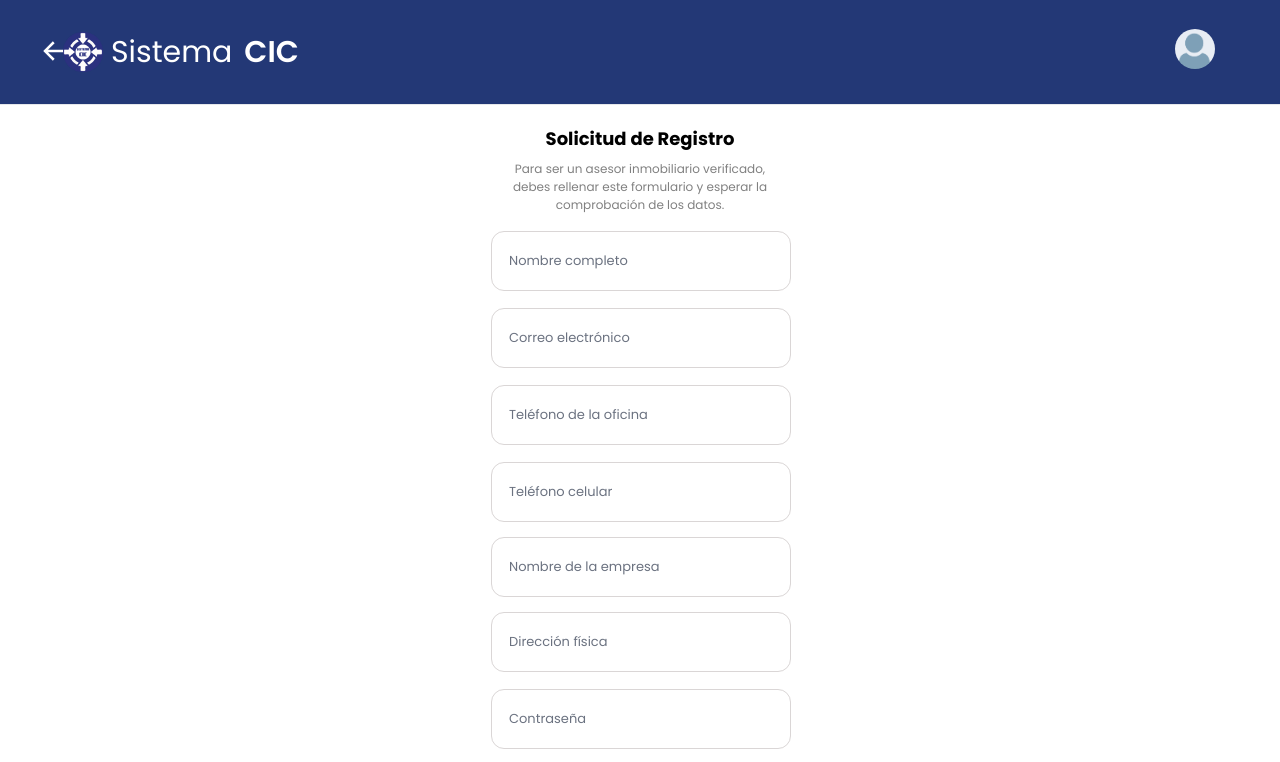
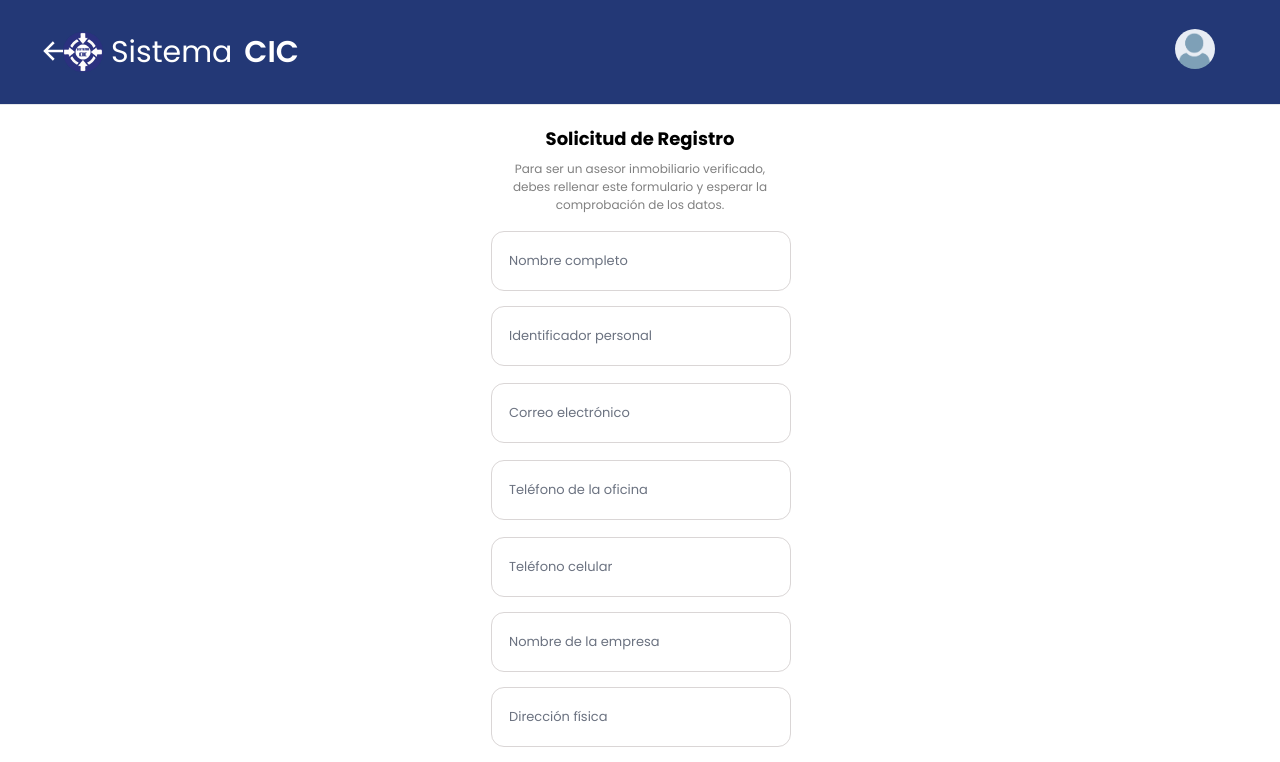
Before and after one commit to ygamboalh/inmobility, a React (Create React App) app: page /register-request in a window 1280 px wide. Shown: the top 762 px of the page. Built offline with nearby package versions, Linux system fonts and the light colour scheme.

Commit message:
Personal id included
personal id field was missing

```diff
--- a/src/components/RegisterRequest/register-request.jsx
+++ b/src/components/RegisterRequest/register-request.jsx
@@ -37,6 +37,8 @@ const RegisterSchema = Yup.object().shape({
       .min(10,'¡Teléfono invalido!')
       .max(15,'¡Teléfono invalido!')
       .required('¡El teléfono celular es requerido!'),
+    personalId: Yup.string()
+      .required('¡El identificador personal es requerido!'),
   });
 
   const RegisterRequest = () => {
@@ -74,6 +76,7 @@ const RegisterSchema = Yup.object().shape({
         company: '',
         address: '',
         mobile:'',
+        personalId:'',
       });
 
     const navigate = useNavigate();
@@ -90,7 +93,8 @@ const RegisterSchema = Yup.object().shape({
           phone: values.phone,
           company: values.company,
           address: values.address,
-          mobile: values.mobile
+          mobile: values.mobile,
+          personalId: values.personalId
         };
 
         const userResponse = await fetch(`${API}/users`,
@@ -149,8 +153,16 @@ const RegisterSchema = Yup.object().shape({
                     <Field placeholder="Nombre completo" type="text" name="username" className="regular-input focus:outline-none"/>
                 </div>
             </div>
+            <div className="space mb-2.5">
+              {errors.username && touched.username ? <div className="errordiv text-xs">{errors.username}</div> : null}
+            </div>
+            <div className="div -mt-4">
+                <div className="flex flex-col text-gray-500 text-left">
+                    <Field placeholder="Identificador personal" type="text" name="personalId" className="regular-input focus:outline-none"/>
+                </div>
+            </div>
             <div className="space">
-              {errors.username && touched.username ? <div className="errordiv text-xs">{errors.username}</div> : null}
+              {errors.personalId && touched.personalId ? <div className="errordiv text-xs">{errors.personalId}</div> : null}
             </div>
             <div className="div -mt-1">
                 <div className="flex flex-col text-gray-500">
```
